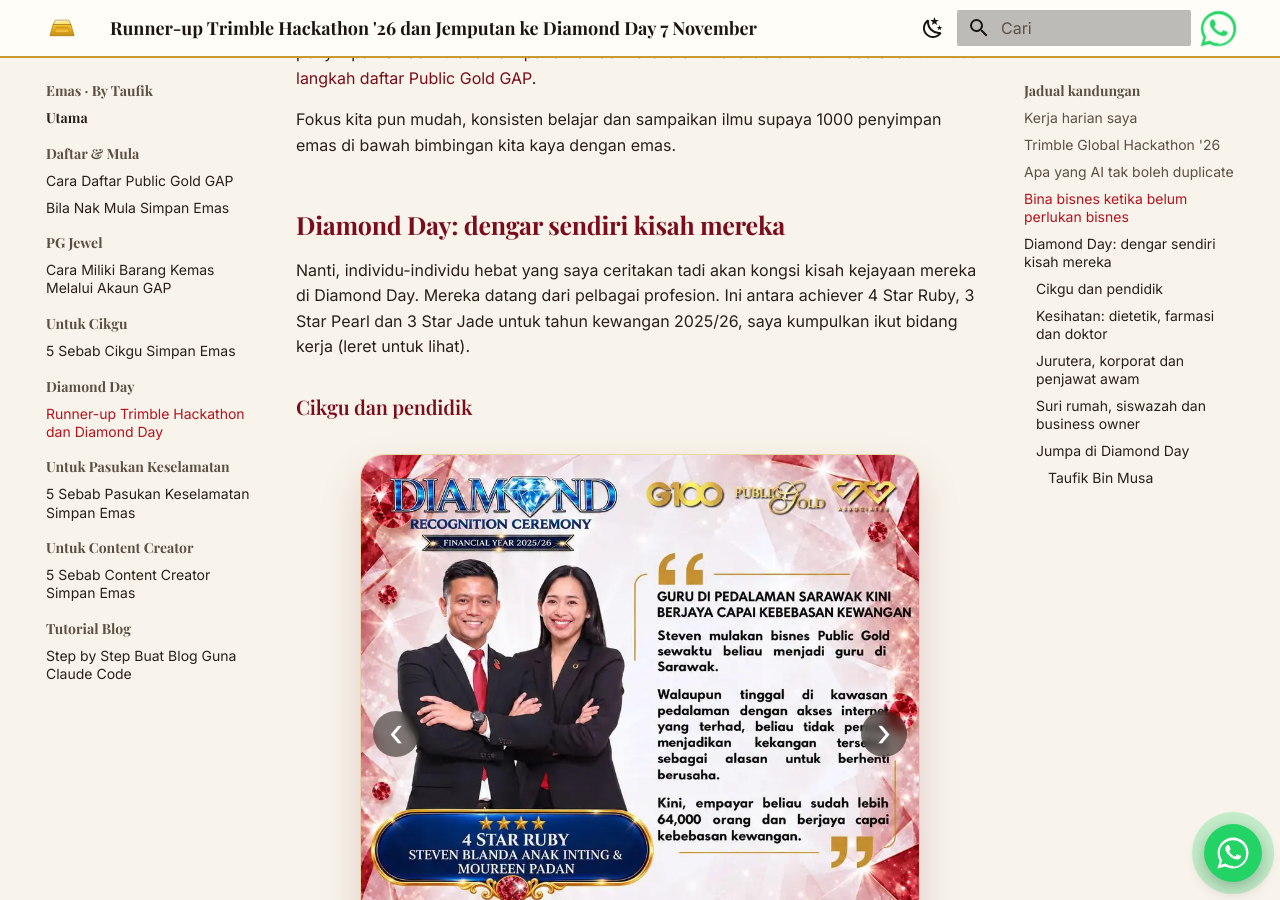
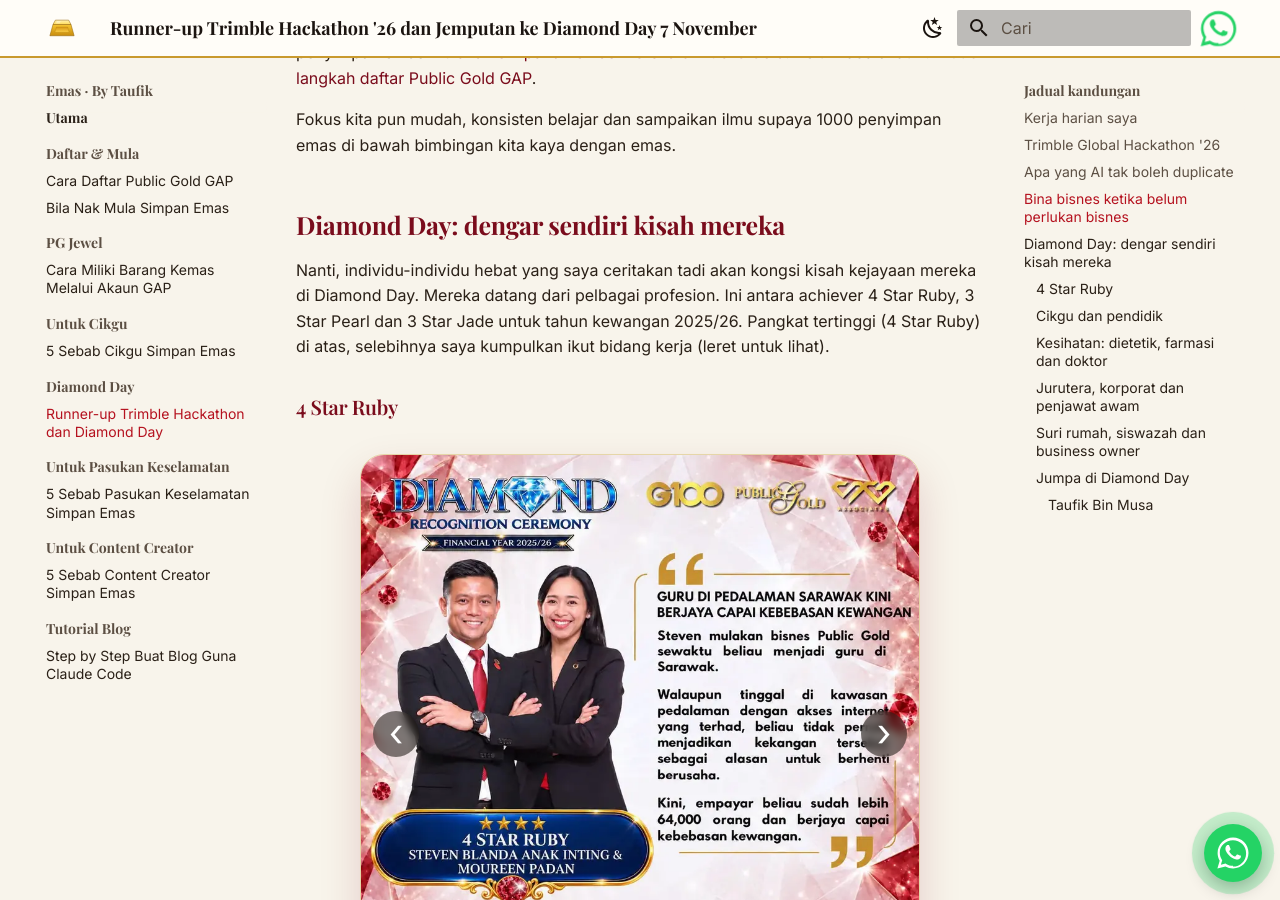
Before and after one commit to taufikmusa/emas, an MkDocs documentation site: the page built from docs/artikel/runner-up-trimble-hackathon-dan-diamond-day.md, in a window 1280 px wide and 900 px high, scrolled down 2662 px. Built offline with MkDocs 1.6.1 and Material for MkDocs 9.7.7, drawn with Linux system fonts in a browser that asks for light colours; some web fonts are replaced.

Commit message:
Diamond Day: separate 4 Star Ruby carousel above the profession carousels
Co-Authored-By: Claude Sonnet 5.5 <noreply@anthropic.com>
Claude-Session: https://claude.ai/code/session_01Kg5rzoNKh8hvmsKW8L46De

```diff
--- a/docs/artikel/runner-up-trimble-hackathon-dan-diamond-day.md
+++ b/docs/artikel/runner-up-trimble-hackathon-dan-diamond-day.md
@@ -67,14 +67,28 @@ Fokus kita pun mudah, konsisten belajar dan sampaikan ilmu supaya 1000 penyimpan
 
 ## Diamond Day: dengar sendiri kisah mereka
 
-Nanti, individu-individu hebat yang saya ceritakan tadi akan kongsi kisah kejayaan mereka di Diamond Day. Mereka datang dari pelbagai profesion. Ini antara achiever 4 Star Ruby, 3 Star Pearl dan 3 Star Jade untuk tahun kewangan 2025/26, saya kumpulkan ikut bidang kerja (leret untuk lihat).
+Nanti, individu-individu hebat yang saya ceritakan tadi akan kongsi kisah kejayaan mereka di Diamond Day. Mereka datang dari pelbagai profesion. Ini antara achiever 4 Star Ruby, 3 Star Pearl dan 3 Star Jade untuk tahun kewangan 2025/26. Pangkat tertinggi (4 Star Ruby) di atas, selebihnya saya kumpulkan ikut bidang kerja (leret untuk lihat).
+
+### 4 Star Ruby
+
+<section class="gallery gallery-poster" data-autoplay="off" aria-label="Achiever 4 Star Ruby">
+<div class="gallery-frame">
+<div class="gallery-track" tabindex="0" role="group" aria-roledescription="carousel" aria-label="Poster achiever, leret untuk lihat seterusnya">
+<figure class="gallery-slide"><img src="../../assets/diamond/a14.webp" alt="Diamond Recognition Ceremony, 4 Star Ruby: Steven Blanda anak Inting dan Moureen Padan, guru di pedalaman Sarawak" width="900" height="900" loading="lazy" decoding="async"></figure>
+<figure class="gallery-slide"><img src="../../assets/diamond/a15.webp" alt="Diamond Recognition Ceremony, 4 Star Ruby: Mohamad Hafiz bin Shafie, jurutera kilang sawit" width="900" height="900" loading="lazy" decoding="async"></figure>
+<figure class="gallery-slide"><img src="../../assets/diamond/a16.webp" alt="Diamond Recognition Ceremony, 4 Star Ruby: Mu'az bin Mahadzir dan Nur Izleen binti Rosli, doktor tentera" width="900" height="900" loading="lazy" decoding="async"></figure>
+</div>
+<button class="gallery-nav prev" type="button" aria-label="Poster sebelum">&#8249;</button>
+<button class="gallery-nav next" type="button" aria-label="Poster seterusnya">&#8250;</button>
+</div>
+<div class="gallery-dots" aria-hidden="true"></div>
+</section>
 
 ### Cikgu dan pendidik
 
 <section class="gallery gallery-poster" data-autoplay="off" aria-label="Achiever Cikgu dan pendidik">
 <div class="gallery-frame">
 <div class="gallery-track" tabindex="0" role="group" aria-roledescription="carousel" aria-label="Poster achiever, leret untuk lihat seterusnya">
-<figure class="gallery-slide"><img src="../../assets/diamond/a14.webp" alt="Diamond Recognition Ceremony, 4 Star Ruby: Steven Blanda anak Inting dan Moureen Padan, guru di pedalaman Sarawak" width="900" height="900" loading="lazy" decoding="async"></figure>
 <figure class="gallery-slide"><img src="../../assets/diamond/a02.webp" alt="Diamond Recognition Ceremony, 3 Star Jade: Mohamed Ridwan bin Mat Rawi dan Tengku Noraishikin, bekas guru" width="900" height="900" loading="lazy" decoding="async"></figure>
 <figure class="gallery-slide"><img src="../../assets/diamond/a03.webp" alt="Diamond Recognition Ceremony, 3 Star Jade: Amimah binti Mohammad Ayub dan Nik Firdaus, Guru Cemerlang" width="900" height="900" loading="lazy" decoding="async"></figure>
 <figure class="gallery-slide"><img src="../../assets/diamond/a10.webp" alt="Diamond Recognition Ceremony, 3 Star Pearl: Mohd Azmy Fadzly bin Mahat, pendidik" width="900" height="900" loading="lazy" decoding="async"></figure>
@@ -91,7 +105,6 @@ Nanti, individu-individu hebat yang saya ceritakan tadi akan kongsi kisah kejaya
 <section class="gallery gallery-poster" data-autoplay="off" aria-label="Achiever Kesihatan: dietetik, farmasi dan doktor">
 <div class="gallery-frame">
 <div class="gallery-track" tabindex="0" role="group" aria-roledescription="carousel" aria-label="Poster achiever, leret untuk lihat seterusnya">
-<figure class="gallery-slide"><img src="../../assets/diamond/a16.webp" alt="Diamond Recognition Ceremony, 4 Star Ruby: Mu'az bin Mahadzir dan Nur Izleen binti Rosli, doktor tentera" width="900" height="900" loading="lazy" decoding="async"></figure>
 <figure class="gallery-slide"><img src="../../assets/diamond/a06.webp" alt="Diamond Recognition Ceremony, 3 Star Jade: Mohd Hilmi bin Ya'kub, pegawai dietetik" width="900" height="900" loading="lazy" decoding="async"></figure>
 <figure class="gallery-slide"><img src="../../assets/diamond/a07.webp" alt="Diamond Recognition Ceremony, 3 Star Pearl: Mohd Nasiruddin bin Mohd Azmi dan Che Kalsom, pegawai farmasi" width="900" height="900" loading="lazy" decoding="async"></figure>
 <figure class="gallery-slide"><img src="../../assets/diamond/a11.webp" alt="Diamond Recognition Ceremony, 3 Star Pearl: Dr Ahmad Luqman bin Bukhari, doktor dan imam" width="900" height="900" loading="lazy" decoding="async"></figure>
@@ -107,7 +120,6 @@ Nanti, individu-individu hebat yang saya ceritakan tadi akan kongsi kisah kejaya
 <section class="gallery gallery-poster" data-autoplay="off" aria-label="Achiever Jurutera, korporat dan penjawat awam">
 <div class="gallery-frame">
 <div class="gallery-track" tabindex="0" role="group" aria-roledescription="carousel" aria-label="Poster achiever, leret untuk lihat seterusnya">
-<figure class="gallery-slide"><img src="../../assets/diamond/a15.webp" alt="Diamond Recognition Ceremony, 4 Star Ruby: Mohamad Hafiz bin Shafie, jurutera kilang sawit" width="900" height="900" loading="lazy" decoding="async"></figure>
 <figure class="gallery-slide"><img src="../../assets/diamond/a09.webp" alt="Diamond Recognition Ceremony, 3 Star Pearl: Muhammad Bashir bin Mansor, jurutera" width="900" height="900" loading="lazy" decoding="async"></figure>
 <figure class="gallery-slide"><img src="../../assets/diamond/a12.webp" alt="Diamond Recognition Ceremony, 3 Star Pearl: Nurul Syafiqah binti Roslan, bekas GLC Executive" width="900" height="900" loading="lazy" decoding="async"></figure>
 <figure class="gallery-slide"><img src="../../assets/diamond/a01.webp" alt="Diamond Recognition Ceremony, 3 Star Jade: Adam Fahmi bin Ghazali dan Huda Amira, penjawat awam" width="900" height="900" loading="lazy" decoding="async"></figure>
```
